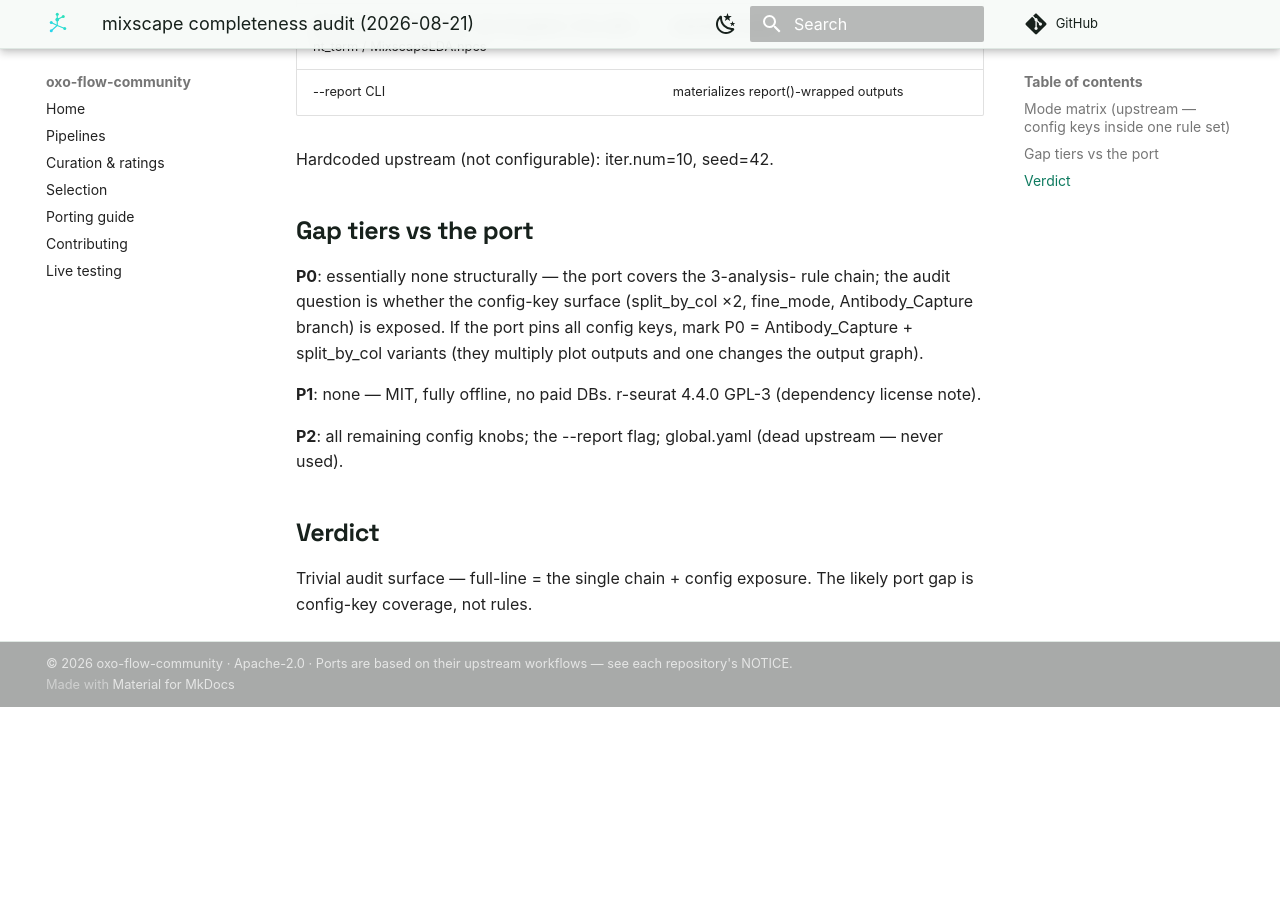
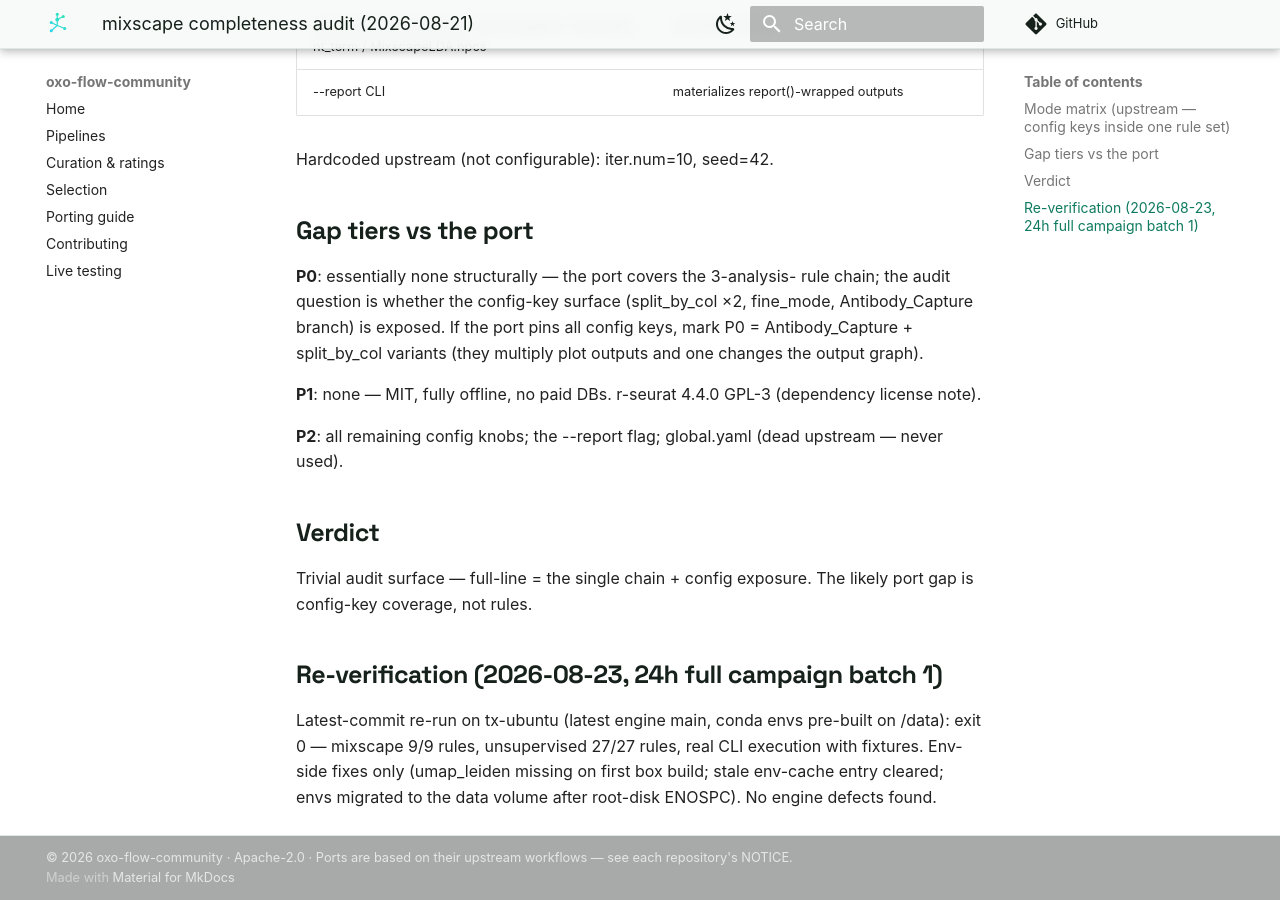
Before and after one commit to oxo-flow-community/oxo-flow-community.github.io, an MkDocs documentation site: the page built from docs/about/audits/mixscape-2026-08.md, in a window 1280 px wide and 900 px high, scrolled down 771 px. Built offline with MkDocs 1.6.1 and Material for MkDocs 9.7.7, drawn with Linux system fonts in a browser that asks for light colours; comment, search, counter and statistics services are not loaded; before the commit the page ends 1478 px from its top, so only the background shows below that.

Commit message:
docs(audit): batch-1 re-verification — mixscape 9/9 + unsupervised 27/27 exit 0 (latest engine main, tx-ubuntu) + 2 env lessons

```diff
--- a/docs/about/audits/mixscape-2026-08.md
+++ b/docs/about/audits/mixscape-2026-08.md
@@ -41,3 +41,12 @@
 
 Trivial audit surface — full-line = the single chain + config exposure.
 The likely port gap is config-key coverage, not rules.
+
+## Re-verification (2026-08-23, 24h full campaign batch 1)
+
+Latest-commit re-run on tx-ubuntu (latest engine main, conda envs
+pre-built on /data): exit 0 — mixscape 9/9 rules, unsupervised 27/27
+rules, real CLI execution with fixtures. Env-side fixes only
+(umap_leiden missing on first box build; stale env-cache entry cleared;
+envs migrated to the data volume after root-disk ENOSPC). No engine
+defects found.
```
Also changed, not shown: docs/about/audits/unsupervised-2026-08.md (+9 -0 lines), skills/live-test/references/failure-catalog.md (+10 -0 lines).
